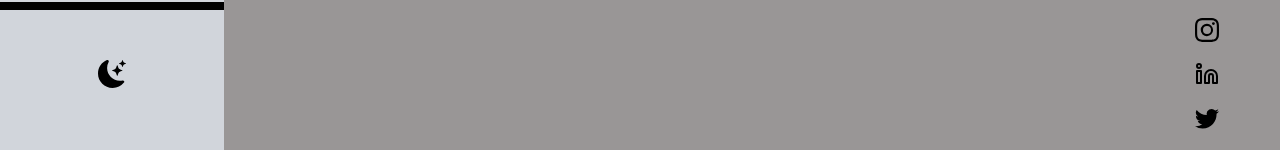
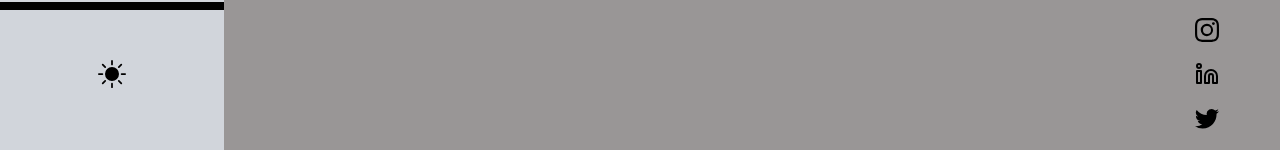
Before and after one commit to tilakoli/project_v2, a Next.js app: page / in a window 1280 px wide. Shown: the part 614-764 px from the top of the page. Built offline with nearby package versions, Linux system fonts and the light colour scheme.

Commit message:
dark mode set to defaul

```diff
--- a/Components/Sidebar/index.tsx
+++ b/Components/Sidebar/index.tsx
@@ -19,7 +19,7 @@ const Index = () => {
   const renderThemeChanger = () => {
     if (!mounted) return;
 
-    const currentTheme = theme === "system" ? systemTheme : theme;
+    const currentTheme = theme === "system" ? "dark" : theme;
 
     if (currentTheme === "dark") {
       return (
```
